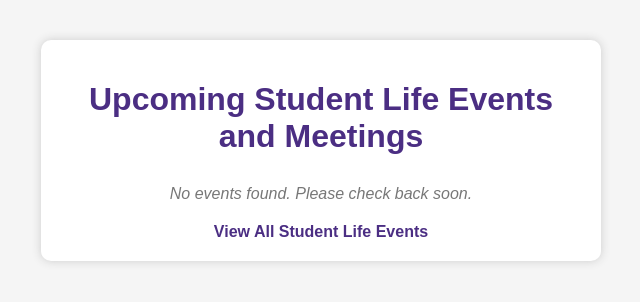
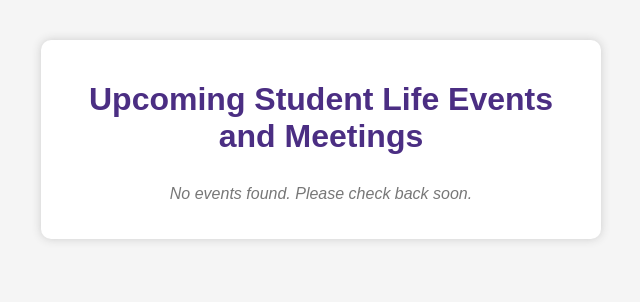
Before and after one commit to theo7069/students_life_events_clean, a Flask app: template templates/index.html in a window 1280 px wide. Shown: the top 302 px of the page, without its empty margins (319-959 px from the left). Run offline with Flask 3, Linux system fonts and the light colour scheme; the template is opened without the code that fills it, so the values that code supplies are empty.

Commit message:
Remove 'View All Student Life Events' link
Removed the 'View All Student Life Events' link.

```diff
--- a/templates/index.html
+++ b/templates/index.html
@@ -34,7 +34,7 @@
       <p class="no-events">No events found. Please check back soon.</p>
     {% endif %}
 
-    <a href="#" class="view-all">View All Student Life Events</a>
+
   </div>
 </body>
 </html>
```
